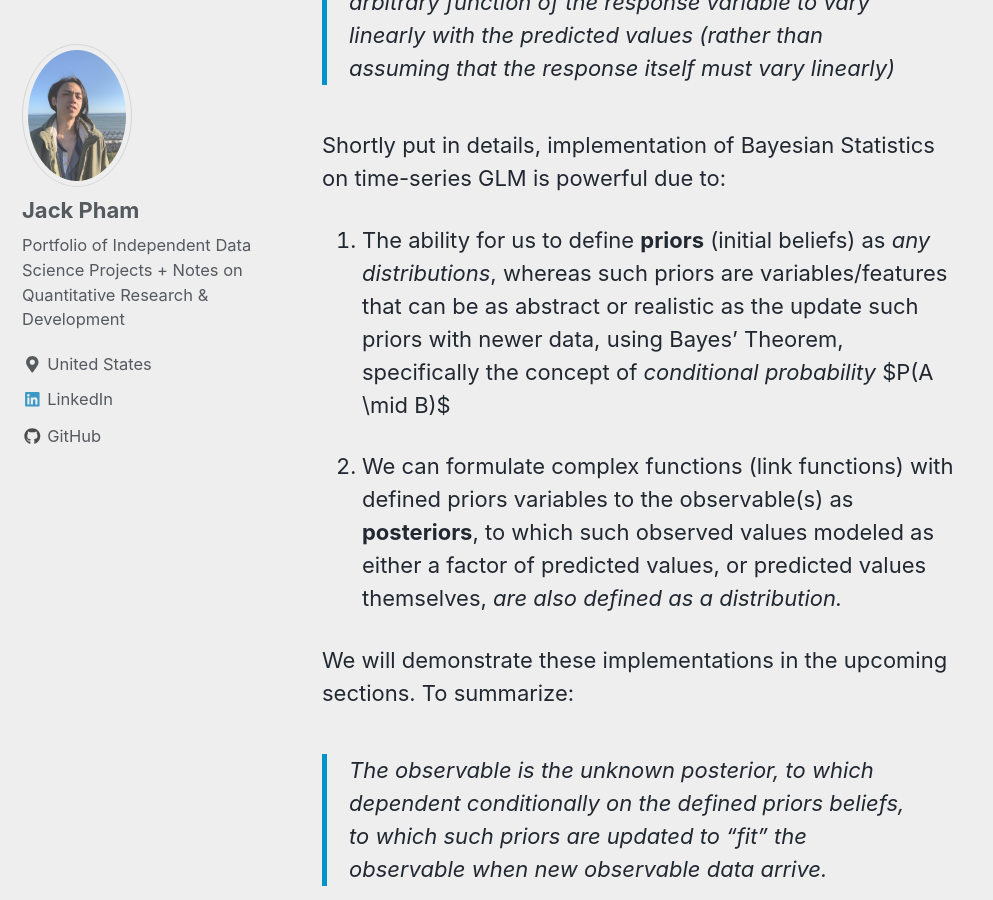
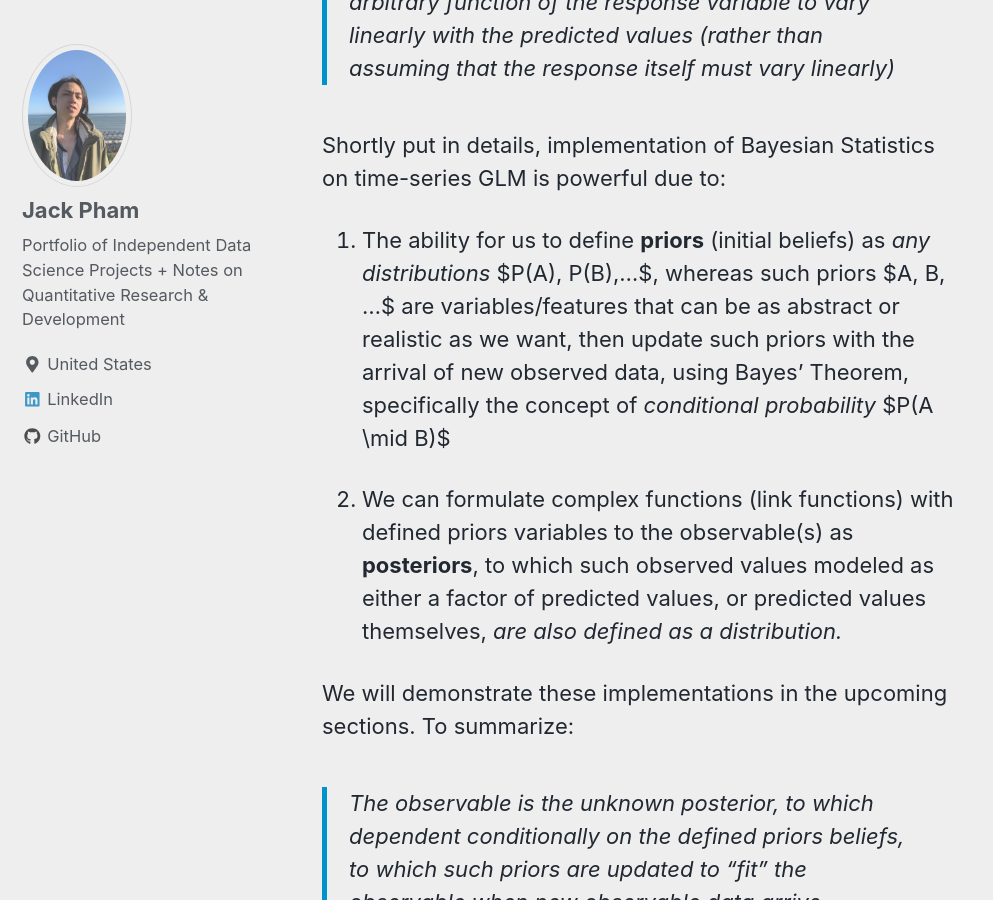
Before and after one commit to jp-quant/jp-quant.github.io, a Jekyll site: the page built from _posts/2020-09-01-fbprophet_bayesian_glm.md, in a window 1280 px wide and 900 px high, scrolled down 5140 px. Shown: the whole window, without its empty margins (0-993 px from the left). Built offline with Jekyll 4.4.1, drawn with Linux system fonts in a browser that asks for light colours; nearby versions of some CDN libraries; part of the change alters nothing that is shown.

Commit message:
_posts/2020-09-01-fbprophet_bayesian_glm.md updated from https://stackedit.io/

```diff
--- a/_posts/2020-09-01-fbprophet_bayesian_glm.md
+++ b/_posts/2020-09-01-fbprophet_bayesian_glm.md
@@ -83,7 +83,7 @@ Recalling from above:
 
 Shortly put in details, implementation of Bayesian Statistics on time-series GLM is powerful due to:
 
-1. The ability for us to define **priors** (initial beliefs) as *any distributions*, whereas such priors are variables/features that can be as abstract or realistic as the update such priors with newer data, using Bayes' Theorem, specifically the concept of *conditional probability* $P(A \mid B)$
+1. The ability for us to define **priors** (initial beliefs) as *any distributions* $P(A), P(B),...$, whereas such priors $A, B, ...$ are variables/features that can be as abstract or realistic as we want, then update such priors with the arrival of new observed data, using Bayes' Theorem, specifically the concept of *conditional probability* $P(A \mid B)$
 
 2. We can formulate complex functions (link functions) with defined priors variables to the observable(s) as **posteriors**, to which such observed values modeled as either a factor of predicted values, or predicted values themselves, *are also defined as a distribution.*
 
@@ -99,7 +99,7 @@ The main **philosophy** behind Bayesian Statistics is that:
 
 
 <!--stackedit_data:
-eyJoaXN0b3J5IjpbLTE4OTg1NjE3NzcsNDgyNDE0OTI0LDExMD
-Y0NjA0MTUsMTczMDQyNzc5MSwxMDk4OTkzNDQwLC0xNjQwNTU3
-ODI1LC05OTUzNTQ3NDgsLTExMzU3MjA1NDBdfQ==
+eyJoaXN0b3J5IjpbMjExNzk4ODQ2Nyw0ODI0MTQ5MjQsMTEwNj
+Q2MDQxNSwxNzMwNDI3NzkxLDEwOTg5OTM0NDAsLTE2NDA1NTc4
+MjUsLTk5NTM1NDc0OCwtMTEzNTcyMDU0MF19
 -->
```
